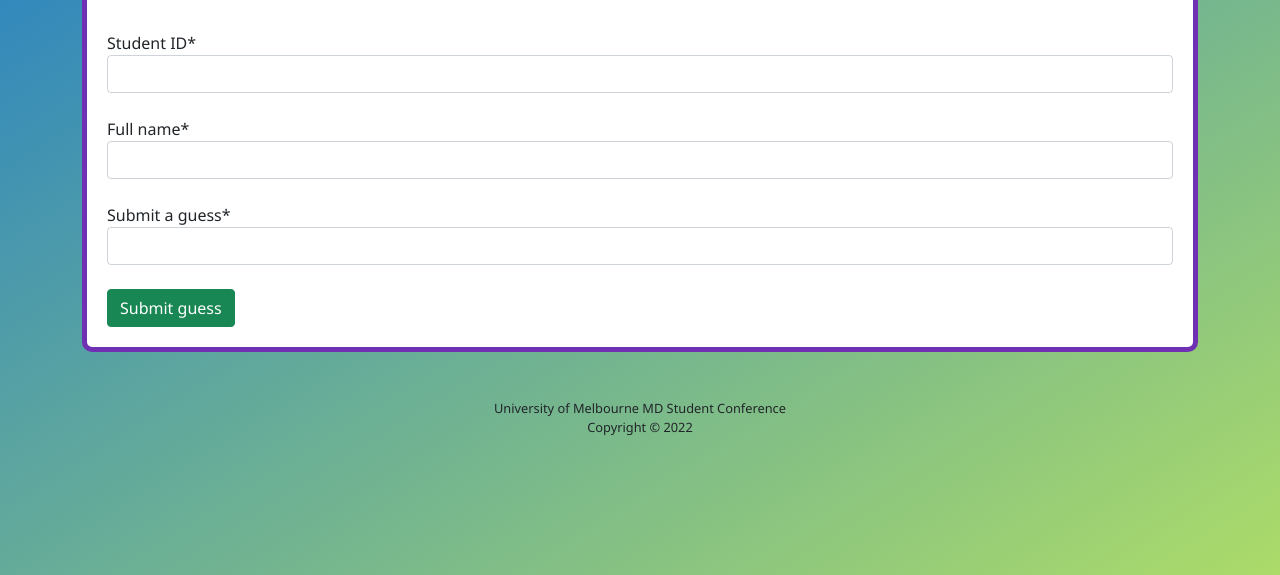
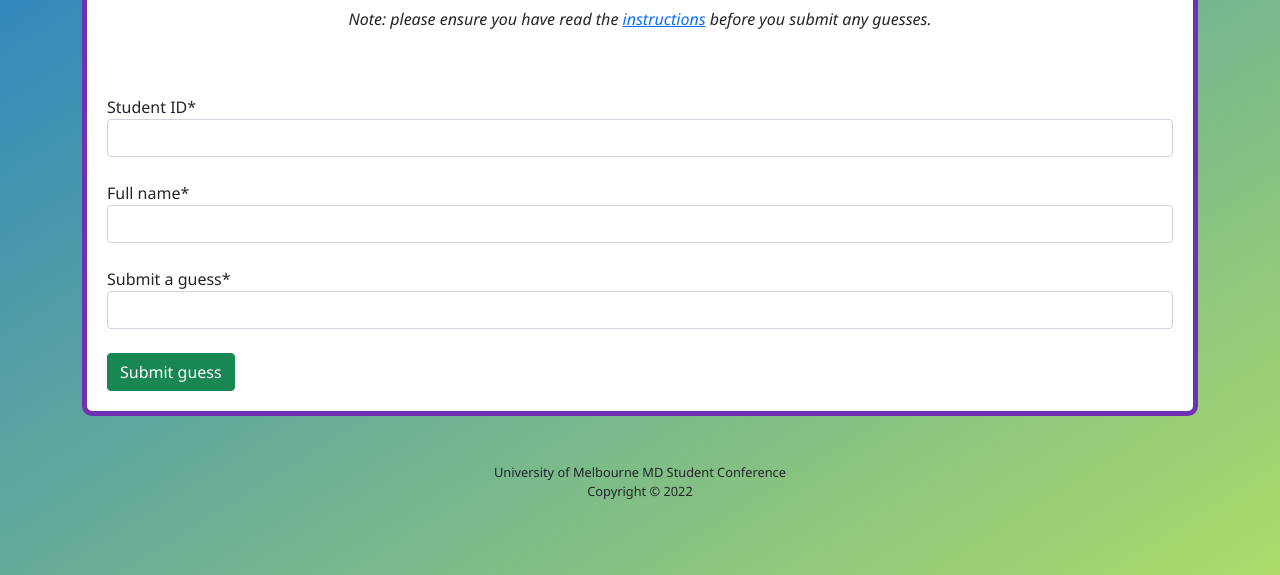
Before and after one commit to AllenZPGu/MDSCPuzzles, a Django app: template MDSCProj/MDSCApp/templates/MDSCApp/puzzlePages/solve.html in a window 1280 px wide. Shown: the part 225-800 px from the top of the page. Run offline with Django 3.2, Linux system fonts and the light colour scheme; the template is opened without the code that fills it: values that come from a table or form of the project are taken from there, others are empty; some libraries are stand-ins or nearby versions.

Commit message:
update some templates

```diff
--- a/MDSCProj/MDSCApp/templates/MDSCApp/puzzlePages/solve.html
+++ b/MDSCProj/MDSCApp/templates/MDSCApp/puzzlePages/solve.html
@@ -9,20 +9,20 @@
   <center>
     <h2>Solution Checker</h2>
     <a href='/puzzle/{{puzInfo.puzId}}/'><h4>Puzzle {{puzInfo.puzId}}: {{puzInfo.title}}</h4></a>
+    <p class="flavourtext">Note: please ensure you have read the <a href="/instructions/" target="_blank">instructions</a> before you submit any guesses.</p>
   </center>
 
+  <br>
   {% if state == "wrong" %}
     <div class="alert alert-danger" role="alert">
       <h5>Incorrect!</h5>
       <p>Your guess of <b>{{guess}}</b> was incorrect. Try again below!</p>
     </div>
-
   {% elif state == "duplicate" %}
     <div class="alert alert-primary" role="alert">
       <h5>Duplicate Student ID</h5>
       <p>It seems like someone has already made a successful guess with this student ID. Please check you are entering the right student ID. Contact us if you think there is a mistake.</p>
     </div>
-
   {% endif %}
 
   <div>
--- a/MDSCProj/MDSCApp/templates/MDSCApp/puzzlePages/solved.html
+++ b/MDSCProj/MDSCApp/templates/MDSCApp/puzzlePages/solved.html
@@ -10,7 +10,7 @@
     <h2>Solution Checker</h2>
     <h4>Puzzle {{puzInfo.puzId}}: {{puzInfo.title}}</h4>
   </center>
-
+  <br>
   <div class="alert alert-success" role="alert">
     <h5>Correct!</h5>
     <p>Your guess of <b>{{guess}}</b> was a correct solution, earning you <b>{{points}} points</b>!</p>
```
Also changed, not shown: MDSCProj/dbDEV.sqlite3. Lines whose indentation alone changed are shown as unchanged.
